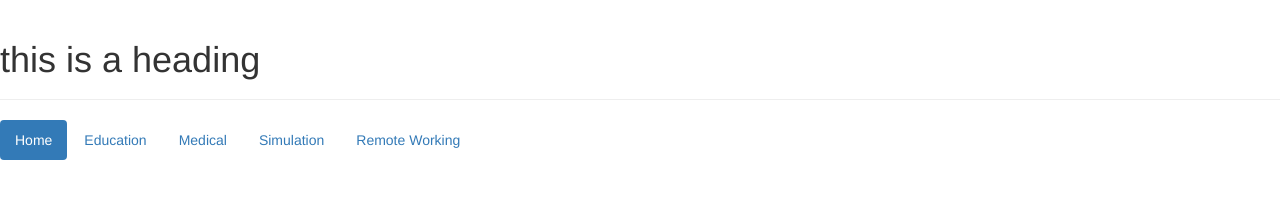
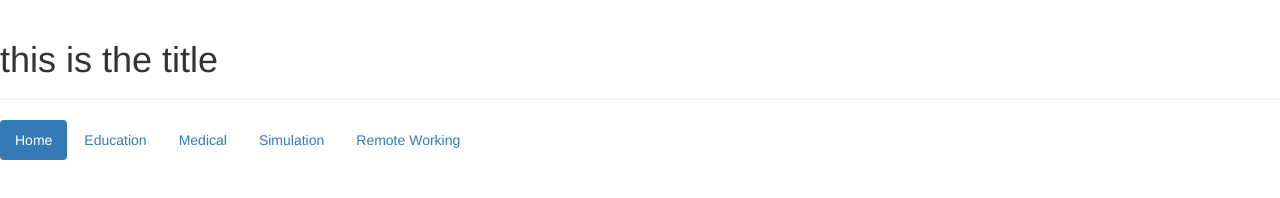
Before and after one commit to T-Tatsuya-W/Formative-group-work, a plain HTML site: page index.html in a window 1280 px wide. Drawn offline with nearby package versions, Linux system fonts and the light colour scheme.

Commit message:
title changes

```diff
--- a/index.html
+++ b/index.html
@@ -10,7 +10,7 @@
 
 <div class="page-header">
 <h1>
-this is a heading
+this is the title
 </h1>
 </div>
 <ul class = "nav nav-pills">
```
